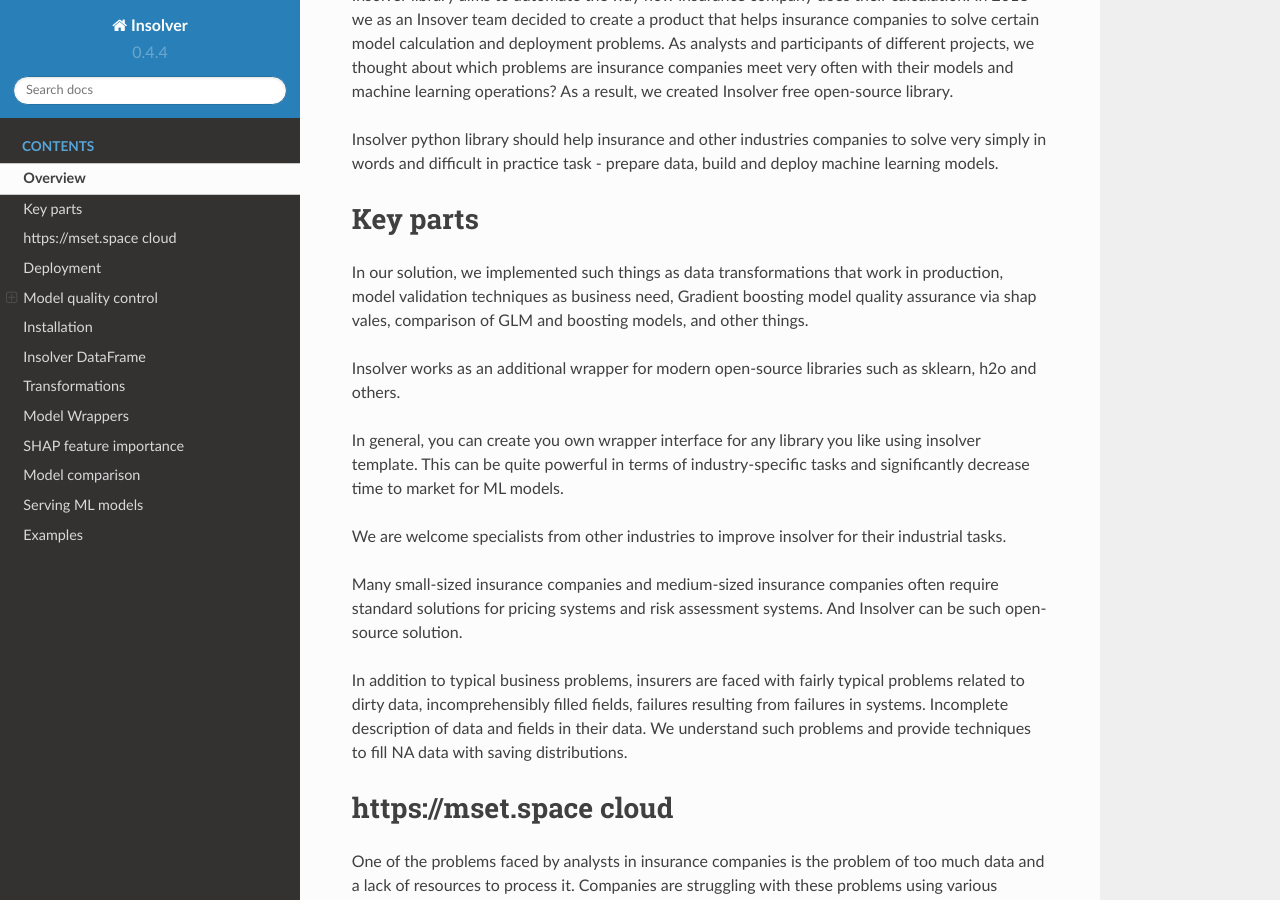
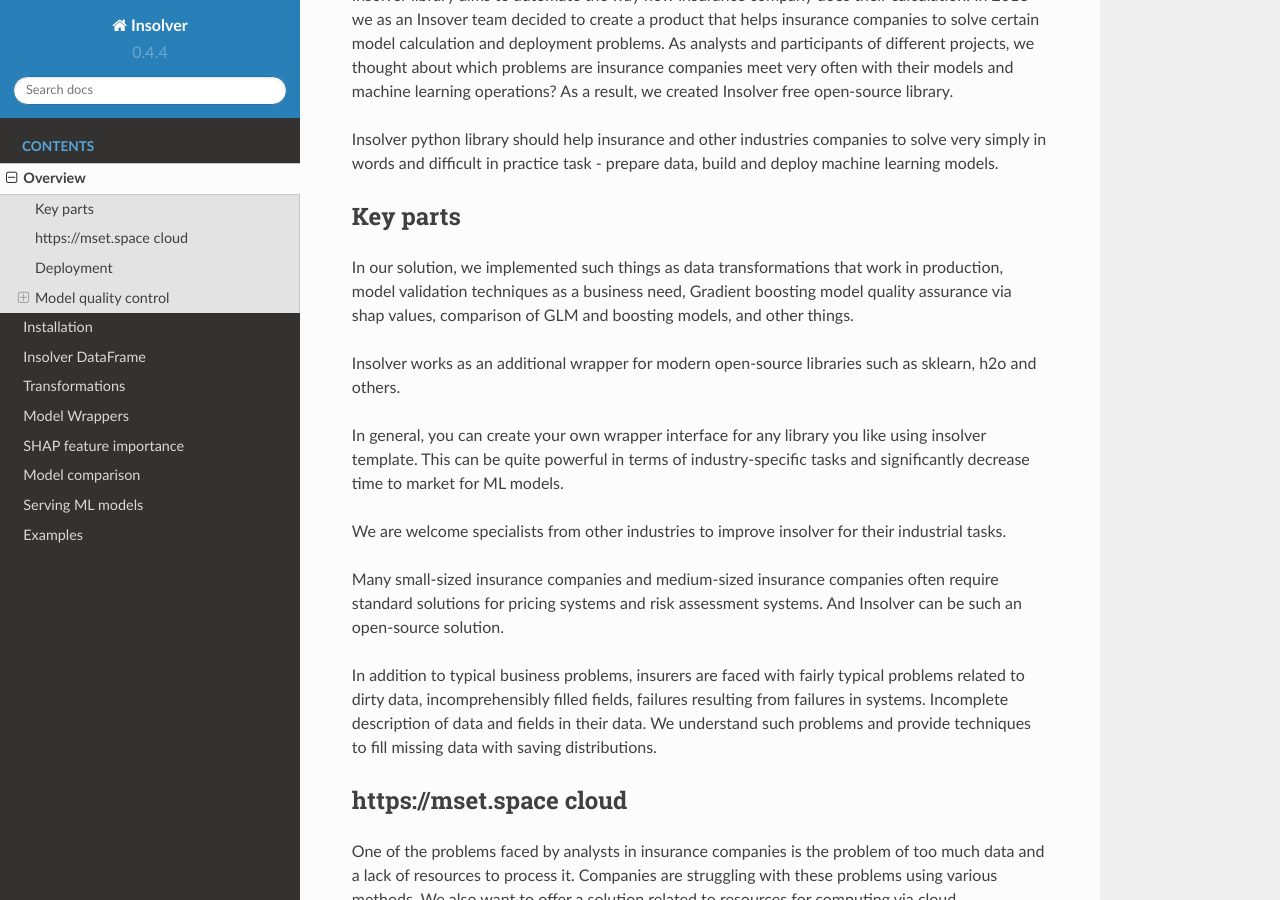
Before and after one commit to MindSetLib/Insolver, a Sphinx documentation site: the page built from docs/source/overview.md, in a window 1280 px wide and 900 px high, scrolled down 584 px. Built offline with Sphinx 7.4.7 and the Read the Docs theme 2.0.0, drawn with Linux system fonts in a browser that asks for light colours; some of the changed text lies outside the part shown.

Commit message:
Some typo corrections.

```diff
--- a/docs/source/overview.md
+++ b/docs/source/overview.md
@@ -12,28 +12,28 @@
 
 Insolver python library should help insurance and other industries companies to solve very simply in words and difficult in practice task - prepare data, build and deploy machine learning models.
 
-# Key parts
+## Key parts
 
-In our solution, we implemented such things as data transformations that work in production, model validation techniques as business need, Gradient boosting model quality assurance via shap vales, comparison of GLM and boosting models, and other things.
+In our solution, we implemented such things as data transformations that work in production, model validation techniques as a business need, Gradient boosting model quality assurance via shap values, comparison of GLM and boosting models, and other things.
 
 Insolver works as an additional wrapper for modern open-source libraries such as sklearn, h2o and others.
 
-In general, you can create you own wrapper interface for any library you like using insolver template. This can be quite powerful in terms of industry-specific tasks and significantly decrease time to market for ML models.
+In general, you can create your own wrapper interface for any library you like using insolver template. This can be quite powerful in terms of industry-specific tasks and significantly decrease time to market for ML models.
 
 We are welcome specialists from other industries to improve insolver for their industrial tasks.
 
-Many small-sized insurance companies and medium-sized insurance companies often require standard solutions for pricing systems and risk assessment systems. And Insolver can be such open-source solution.
+Many small-sized insurance companies and medium-sized insurance companies often require standard solutions for pricing systems and risk assessment systems. And Insolver can be such an open-source solution.
 
 
-In addition to typical business problems, insurers are faced with fairly typical problems related to dirty data, incomprehensibly filled fields, failures resulting from failures in systems. Incomplete description of data and fields in their data. We understand such problems and provide techniques to fill NA data with saving distributions.
+In addition to typical business problems, insurers are faced with fairly typical problems related to dirty data, incomprehensibly filled fields, failures resulting from failures in systems. Incomplete description of data and fields in their data. We understand such problems and provide techniques to fill missing data with saving distributions.
 
-# https://mset.space cloud
+## https://mset.space cloud
 One of the problems faced by analysts in insurance companies is the problem of too much data and a lack of resources to process it. Companies are struggling with these problems using various methods. We also want to offer a solution related to resources for computing via cloud https://mset.space. Insolver is naturally implemented in the mset cloud servers.
 
-# Deployment
+## Deployment
 Flask and Fast API servers implementation with Insolver allows using such product during production.
 
-# Model quality control
+## Model quality control
 Over time, the use of the model poses the problem of degradation of the irrelevant services of model models, which requires updating and operational implementation in the usage circuit, and these tasks are close to the concept of automatic machine learning autoML; other companies that also study this type of insurers more often have to deal with.
 
 
@@ -41,7 +41,7 @@
 
 Basic part - Insolver community open source library.
 
-## Insolver community key parts:
+### Insolver community key parts:
 
 1. The first part of insolver community is the idea of an updated pandas dataframe as InsolverDataFrame with additional functionality.
 2. Deployable transformations that allow to create and register data transformation before the model start to work in production.
```
Also changed, not shown: other parts of docs/source/overview.md (+2 -2 lines).
